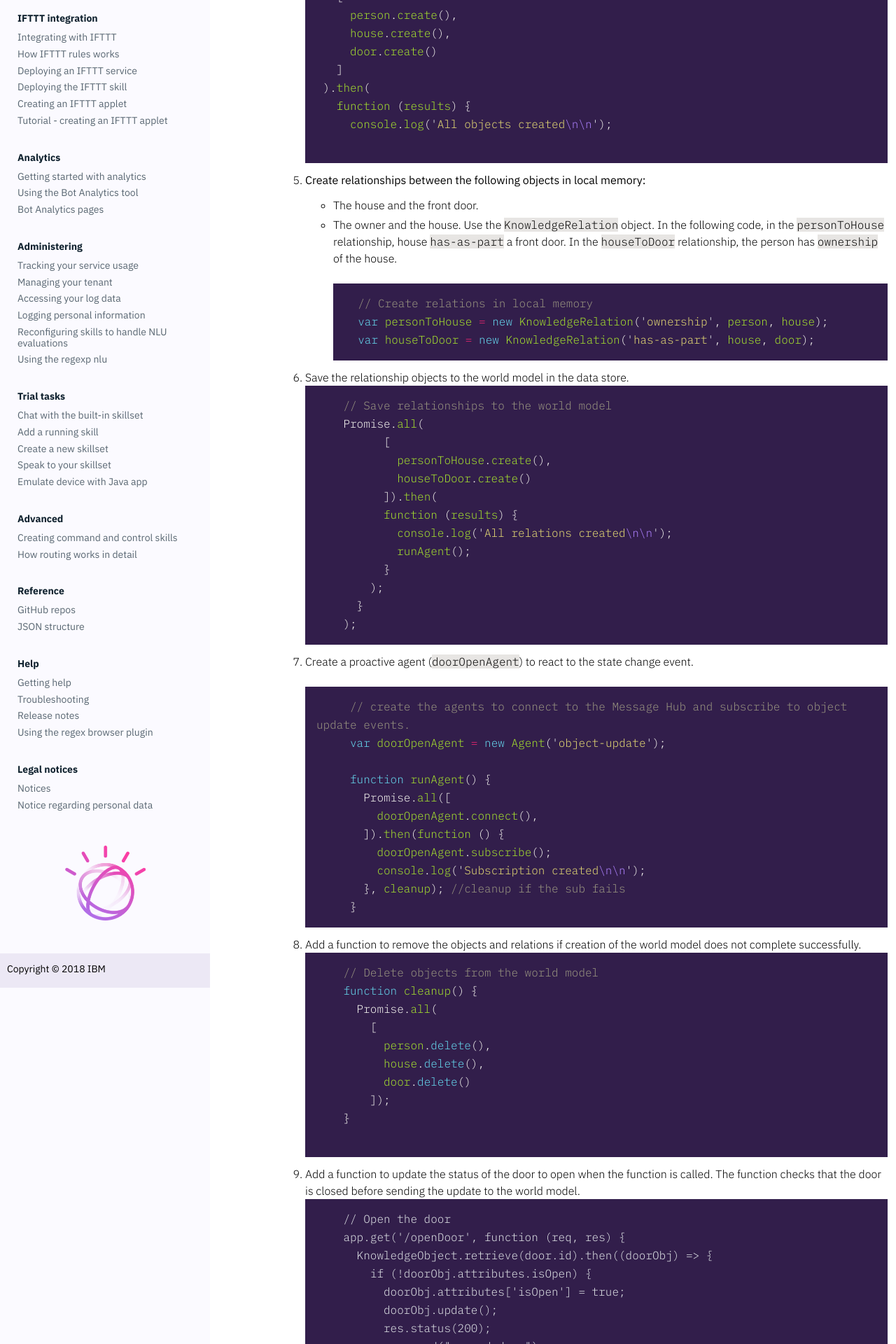
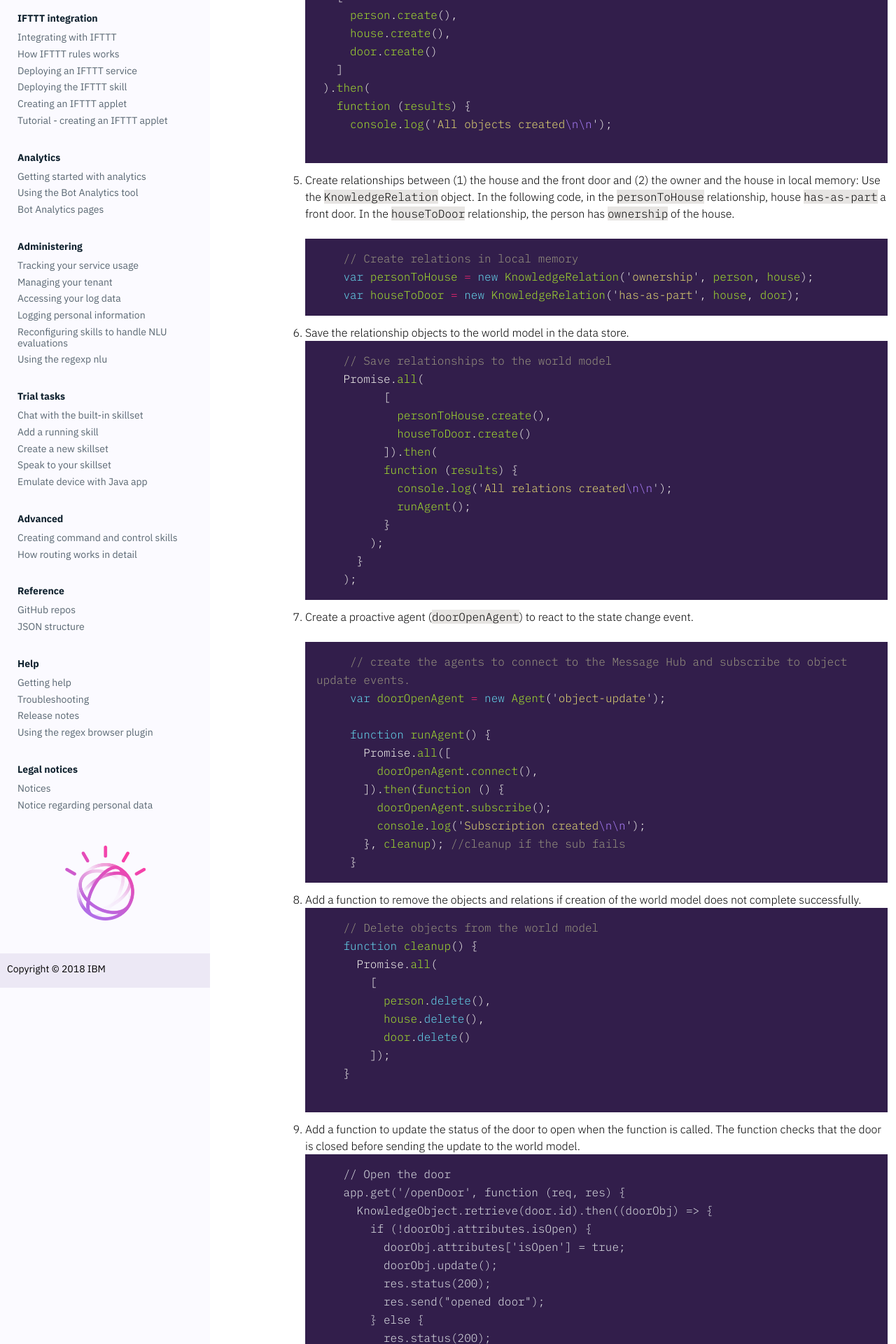
Before and after one commit to Watson-Personal-Assistant/developer, a Jekyll site: the page built from _content/knowledge/create-objects.md, in a window 1280 px wide. Shown: the part 2015-3935 px from the top of the page at 70% size. Built offline with Jekyll 4.4.1, drawn with Linux system fonts in a browser that asks for light colours; some web fonts are replaced.

Commit message:
fix indentation

````diff
--- a/_content/knowledge/create-objects.md
+++ b/_content/knowledge/create-objects.md
@@ -79,10 +79,7 @@ Create a world model for John and his home.  Create an agent that subscribes to
         console.log('All objects created\n\n');
 
     ```
-5.  Create relationships between the following objects in local memory:
-
-    - The house and the front door.
-    - The owner and the house.
+5.  Create relationships between (1) the house and the front door and (2) the owner and the house in local memory:
   Use the `KnowledgeRelation` object.
   In the following code, in the `personToHouse` relationship, house `has-as-part` a front door. In the `houseToDoor` relationship, the
   person has `ownership` of the house.
````
